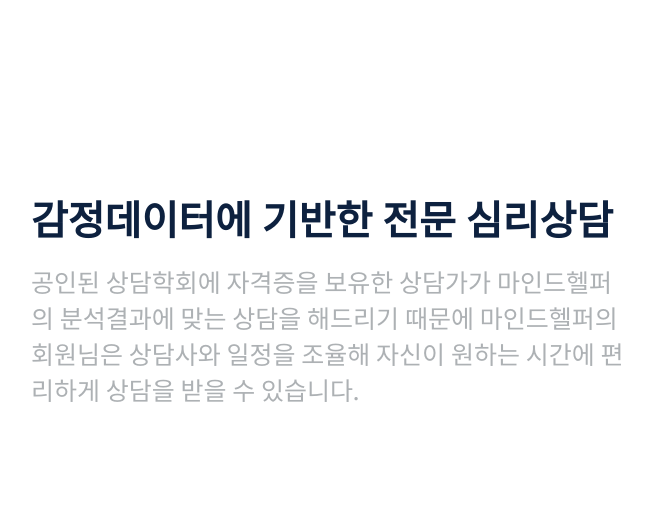
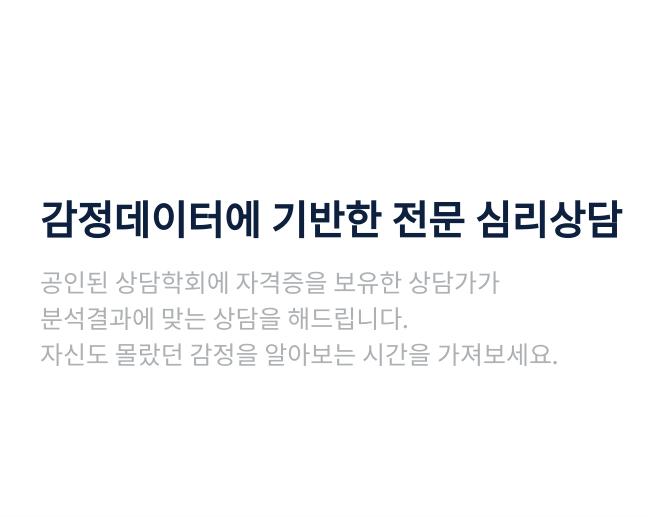
Before and after one commit to 2021-SMHRD-KDT-BigData-17/MindHelpler, a Flask app: page /index in a window 1280 px wide. Shown: the part 1890-2406 px from the top of the page, without its empty margins (459-1113 px from the left). Run offline with Flask 3, Linux system fonts and the light colour scheme; parts of the project's set-up code (start-up, migrations or seed data) failed here and were passed over; some libraries are stand-ins or nearby versions; some web fonts are replaced.

Commit message:
css 수정

```diff
--- a/3th_Project/front/static/css/style.css
+++ b/3th_Project/front/static/css/style.css
@@ -1745,13 +1745,14 @@
   align-items: center;
   justify-content: center;
   font-size: 1rem;
-  color: #878895;
-  border: 2px solid #878895;
+  color: #fff;
+  border: 2px solid #fff;
   opacity: 0.5;
   border-radius: 50%;
   background-color: transparent;
   cursor: pointer;
 }
+
 .add-event:hover {
   opacity: 1;
 }
--- a/3th_Project/front/templates/index.html
+++ b/3th_Project/front/templates/index.html
@@ -157,10 +157,9 @@
             <div>
               <h2 class="section__title">감정데이터에 기반한 전문 심리상담</h2>
               <p class="section__subtitle">
-                공인된 상담학회에 자격증을 보유한 상담가가 마인드헬퍼의
-                분석결과에 맞는 상담을 해드리기 때문에 마인드헬퍼의 회원님은
-                상담사와 일정을 조율해 자신이 원하는 시간에 편리하게 상담을 받을
-                수 있습니다.
+                공인된 상담학회에 자격증을 보유한 상담가가<br />
+                분석결과에 맞는 상담을 해드립니다.<br />
+                자신도 몰랐던 감정을 알아보는 시간을 가져보세요.
               </p>
             </div>
           </div>
```
